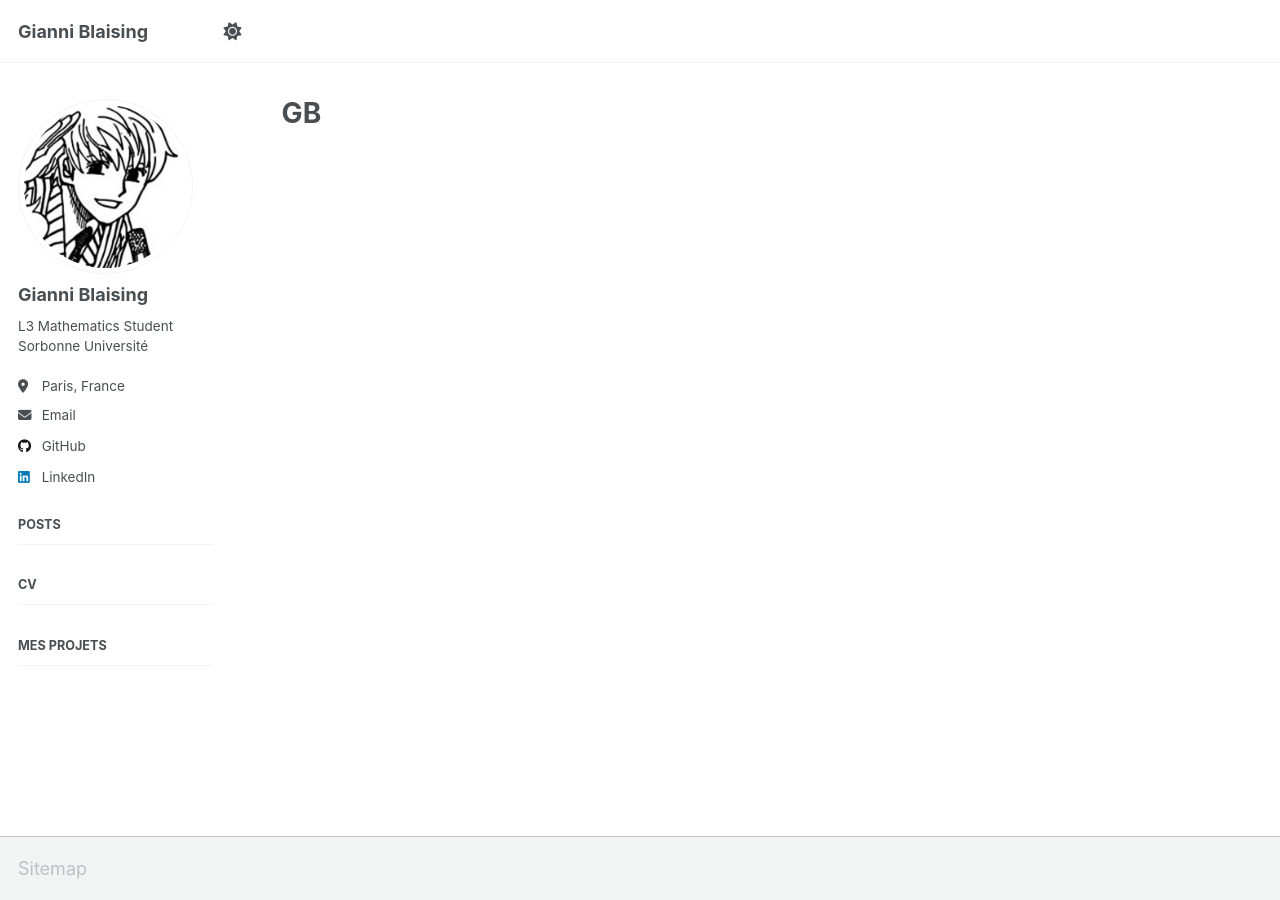
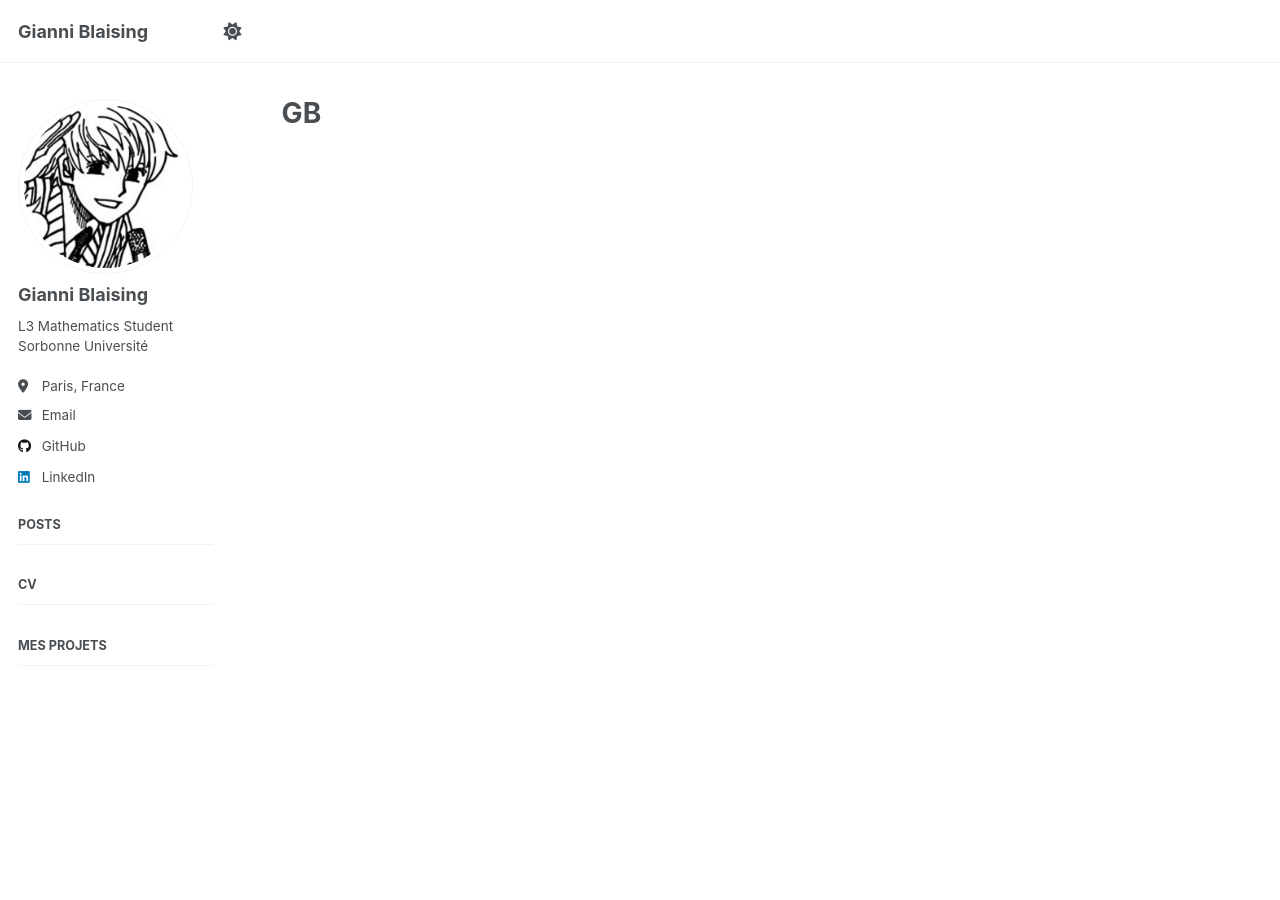
Before and after one commit to gianni-blaising/gianni-blaising.github.io, a Jekyll site: the page built from _pages/about.md, in a window 1280 px wide. Built offline with Jekyll 4.4.1, drawn with Linux system fonts in a browser that asks for light colours; a script that is not in the unit is left out.

Commit message:
Update head.html

```diff
--- a/_includes/head.html
+++ b/_includes/head.html
@@ -14,3 +14,14 @@
 
 <!-- For all browsers -->
 <link rel="stylesheet" href="{{ base_path }}/assets/css/main.css">
+
+<style>
+  /* CACHE LE PIED DE PAGE ET LE SITEMAP */
+  .page__footer {
+    display: none !important;
+    visibility: hidden !important;
+    height: 0 !important;
+    padding: 0 !important;
+    margin: 0 !important;
+  }
+</style>
```
